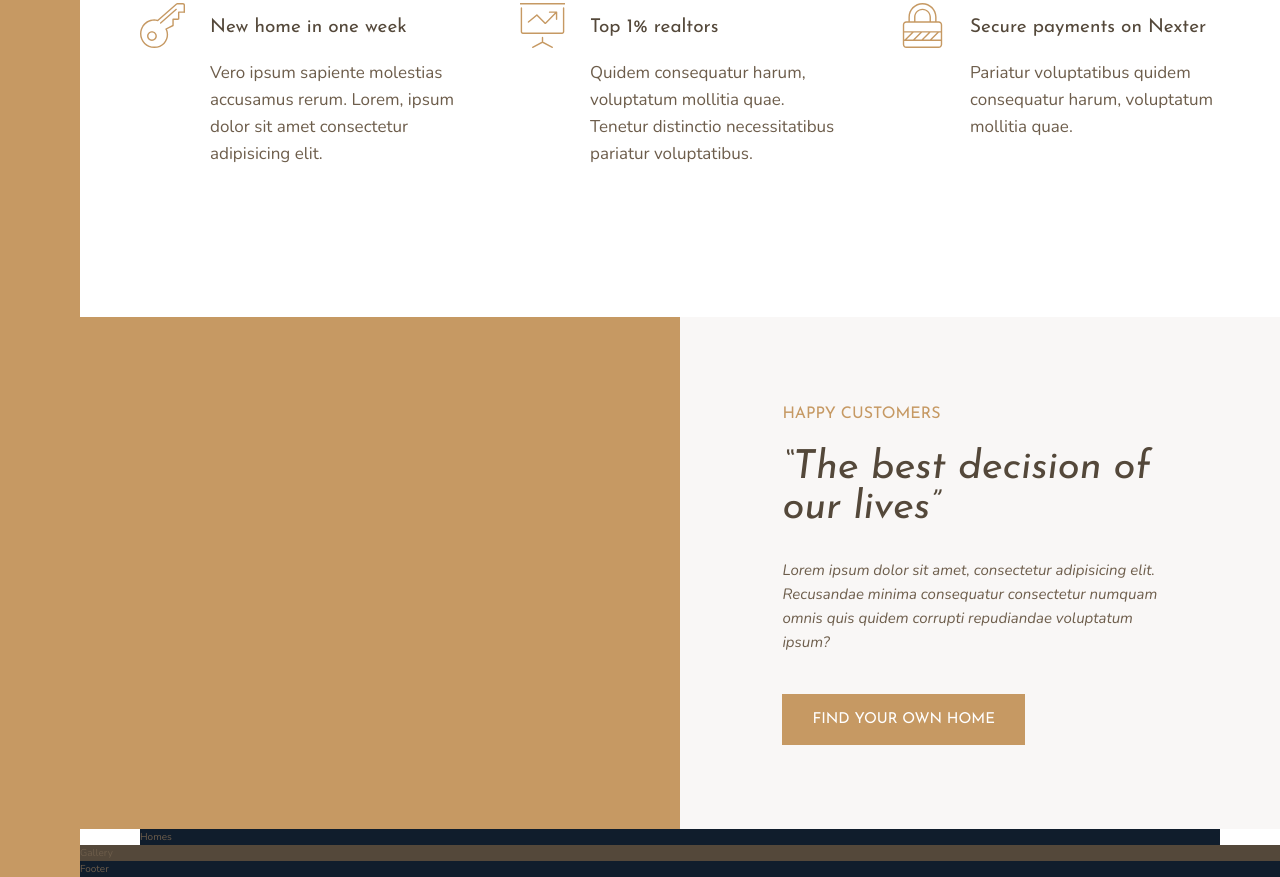
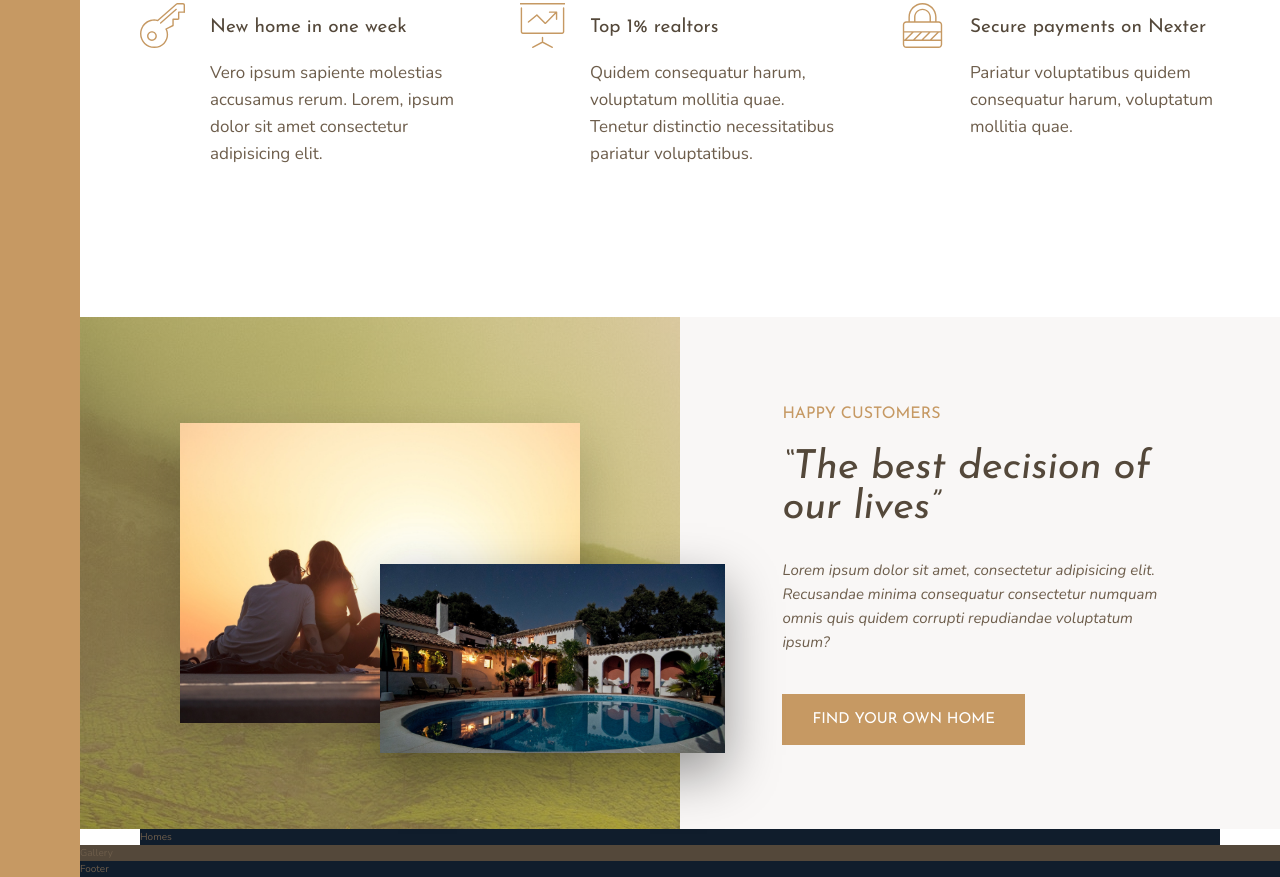
Before and after one commit to chrisgartsen/udemy-css-course, a website: page nexter/index.html in a window 1280 px wide. Shown: the part 991-1868 px from the top of the page. Drawn offline with nearby package versions, Linux system fonts and the light colour scheme.

Commit message:
Add story section images

```diff
--- a/nexter/index.html
+++ b/nexter/index.html
@@ -1,13 +1,16 @@
 <!DOCTYPE html>
 <html lang="en">
   <head>
-        <meta charset="UTF-8">
-        <meta name="viewport" content="width=device-width, initial-scale=1.0">
-        <meta http-equiv="X-UA-Compatible" content="ie=edge">
+    <meta charset="UTF-8" />
+    <meta name="viewport" content="width=device-width, initial-scale=1.0" />
+    <meta http-equiv="X-UA-Compatible" content="ie=edge" />
 
-        <link href="https://fonts.googleapis.com/css?family=Josefin+Sans:300,400,400i|Nunito:300,300i" rel="stylesheet">
-        <link rel="stylesheet" href="css/style.css">
-    <link rel="shortcut icon" type="image/png" href="img/favicon.png">
+    <link
+      href="https://fonts.googleapis.com/css?family=Josefin+Sans:300,400,400i|Nunito:300,300i"
+      rel="stylesheet"
+    />
+    <link rel="stylesheet" href="css/style.css" />
+    <link rel="shortcut icon" type="image/png" href="img/favicon.png" />
 
     <title>nexter &mdash; your home, your freedom</title>
   </head>
@@ -23,7 +26,8 @@
           <use xlink:href="img/sprite.svg#icon-global"></use>
           <h4 class="heading-4 heading-4--dark">World's best luxury homes</h4>
           <p class="feature__text">
-                        Lorem, ipsum dolor sit amet consectetur adipisicing elit. Tenetur distinctio necessitatibus pariatur voluptatibus.
+            Lorem, ipsum dolor sit amet consectetur adipisicing elit. Tenetur
+            distinctio necessitatibus pariatur voluptatibus.
           </p>
         </svg>
       </div>
@@ -32,7 +36,8 @@
           <use xlink:href="img/sprite.svg#icon-trophy"></use>
           <h4 class="heading-4 heading-4--dark">Only the best properties</h4>
           <p class="feature__text">
-                        Voluptatum mollitia quae. Vero ipsum sapiente molestias accusamus rerum sed a eligendi aut quia.
+            Voluptatum mollitia quae. Vero ipsum sapiente molestias accusamus
+            rerum sed a eligendi aut quia.
           </p>
         </svg>
       </div>
@@ -41,7 +46,8 @@
           <use xlink:href="img/sprite.svg#icon-map-pin"></use>
           <h4 class="heading-4 heading-4--dark">All homes in top locations</h4>
           <p class="feature__text">
-                        Tenetur distinctio necessitatibus pariatur voluptatibus quidem consequatur harum.
+            Tenetur distinctio necessitatibus pariatur voluptatibus quidem
+            consequatur harum.
           </p>
         </svg>
       </div>
@@ -50,7 +56,8 @@
           <use xlink:href="img/sprite.svg#icon-key"></use>
           <h4 class="heading-4 heading-4--dark">New home in one week</h4>
           <p class="feature__text">
-                        Vero ipsum sapiente molestias accusamus rerum. Lorem, ipsum dolor sit amet consectetur adipisicing elit.
+            Vero ipsum sapiente molestias accusamus rerum. Lorem, ipsum dolor
+            sit amet consectetur adipisicing elit.
           </p>
         </svg>
       </div>
@@ -59,7 +66,8 @@
           <use xlink:href="img/sprite.svg#icon-presentation"></use>
           <h4 class="heading-4 heading-4--dark">Top 1% realtors</h4>
           <p class="feature__text">
-                        Quidem consequatur harum, voluptatum mollitia quae. Tenetur distinctio necessitatibus pariatur voluptatibus.
+            Quidem consequatur harum, voluptatum mollitia quae. Tenetur
+            distinctio necessitatibus pariatur voluptatibus.
           </p>
         </svg>
       </div>
@@ -68,23 +76,26 @@
           <use xlink:href="img/sprite.svg#icon-lock"></use>
           <h4 class="heading-4 heading-4--dark">Secure payments on Nexter</h4>
           <p class="feature__text">
-                        Pariatur voluptatibus quidem consequatur harum, voluptatum mollitia quae.
+            Pariatur voluptatibus quidem consequatur harum, voluptatum mollitia
+            quae.
           </p>
         </svg>
       </div>
     </section>
     <div class="story__pictures">
-
-
-
+      <img src="img/story-1.jpeg" alt="image 1" class="story__img--1" />
+      <img src="img/story-2.jpeg" alt="image 2" class="story__img--2" />
     </div>
     <div class="story__content">
       <h3 class="heading-3 mb-sm">Happy customers</h3>
-            <h2 class="heading-2 heading-2--dark mb-md">&ldquo;The best decision of our lives&rdquo;</h2>
+      <h2 class="heading-2 heading-2--dark mb-md">
+        &ldquo;The best decision of our lives&rdquo;
+      </h2>
       <p class="story__text mb-lg">
-                Lorem ipsum dolor sit amet, consectetur adipisicing elit.
-                Recusandae minima consequatur
-                consectetur numquam omnis quis quidem corrupti repudiandae voluptatum ipsum?</p>
+        Lorem ipsum dolor sit amet, consectetur adipisicing elit. Recusandae
+        minima consequatur consectetur numquam omnis quis quidem corrupti
+        repudiandae voluptatum ipsum?
+      </p>
       <button class="btn">Find your own home</button>
     </div>
     <section class="homes">Homes</section>
--- a/nexter/sass/_story.scss
+++ b/nexter/sass/_story.scss
@@ -2,7 +2,31 @@
   &__pictures {
     background-color: $color-primary;
     grid-column: full-start / col-end 4;
-   }
+    display: grid;
+    grid-template-rows: repeat(6, 1fr);
+    grid-template-columns: repeat(6, 1fr);
+    align-items: center;
+    background-image: linear-gradient(
+        rgba($color-primary, 0.5),
+        rgba($color-primary, 0.5)
+      ),
+      url(../img/back.jpg);
+  }
+
+  &__img--1 {
+    width: 100%;
+    grid-row: 2 / span 4;
+    grid-column: 2 / span 4;
+    box-shadow: 0 2rem 5rem rgba(#000, 0.2);
+  }
+
+  &__img--2 {
+    width: 115%;
+    grid-row: 4 / 6;
+    grid-column: 4 / 7;
+    z-index: 2;
+    box-shadow: 0 2rem 5rem rgba(#000, 0.4);
+  }
 
   &__content {
     background-color: $color-grey-light-1;
```
Also changed, not shown: trillo/index.html (+17 -12 lines), nexter/css/style.css, 1 other file. Lines whose indentation alone changed are shown as unchanged.
